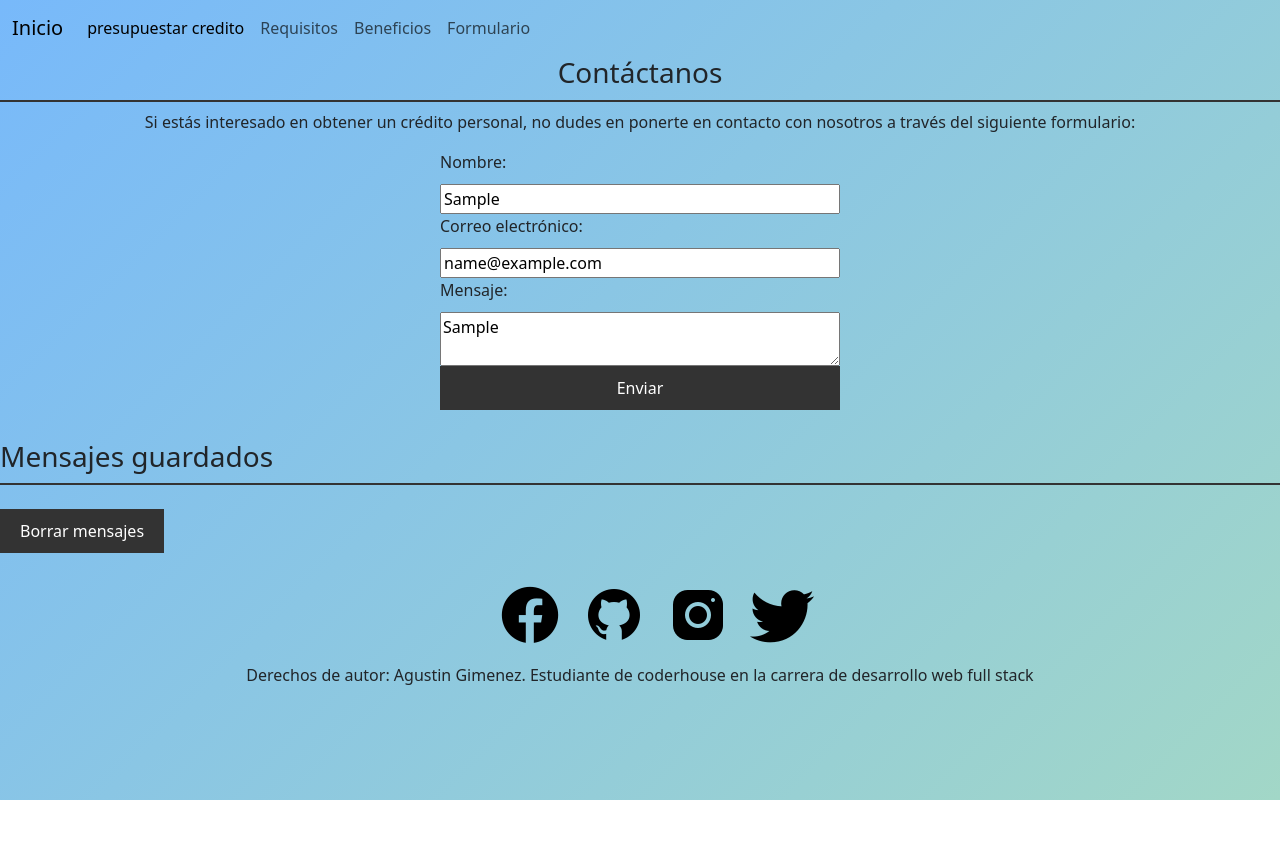
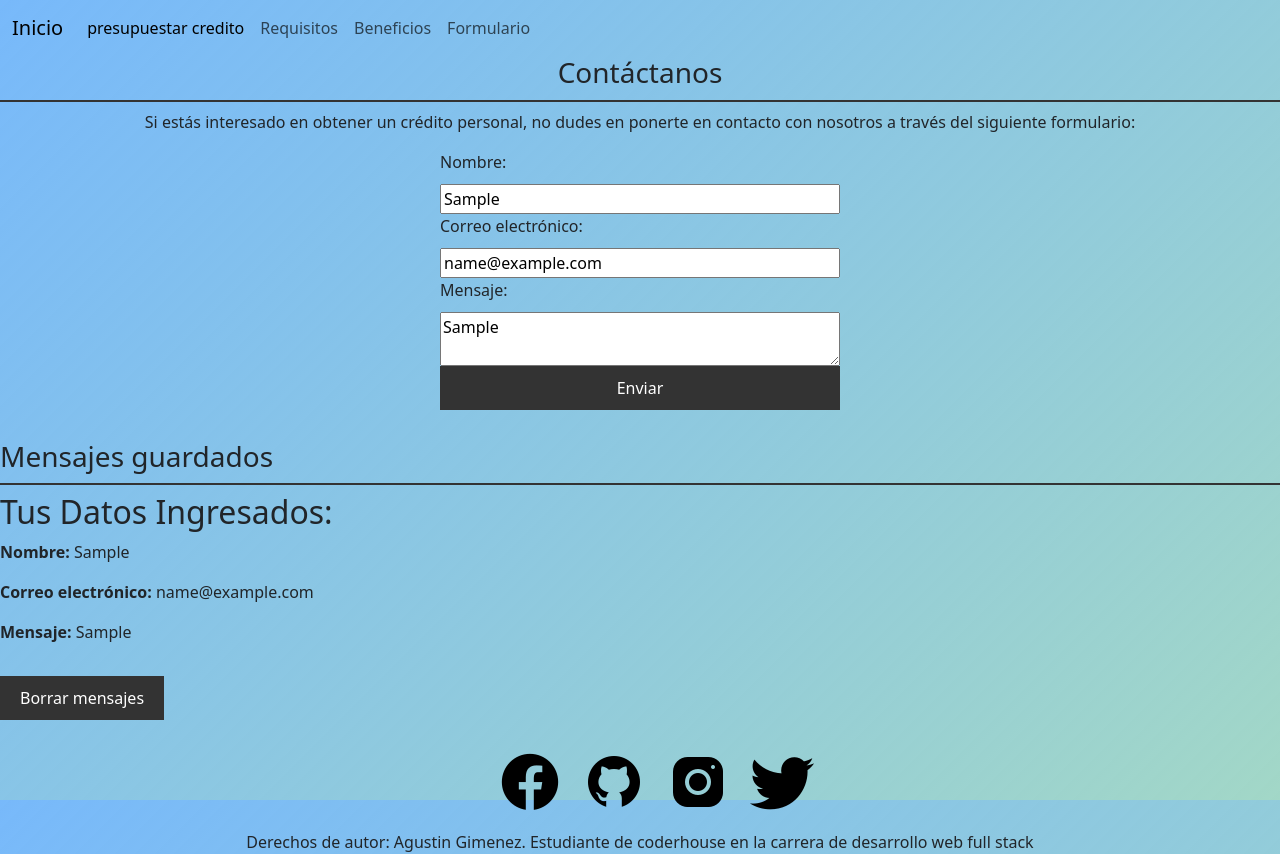
Before and after one commit to agusgmnz/proyecto-final-js-Gimenez, a plain HTML site: page pages/formulario.html in a window 1280 px wide. Both pictures are taken after typing "Sample", "name@example.com", "Sample" into the empty fields and a click on the button "Enviar". Before the commit the page ends 800 px from the top, so only its background shows below. Drawn offline with nearby package versions, Linux system fonts and the light colour scheme; no server answers.

Commit message:
agregue dom al codigo

```diff
--- a/js/main-formulario.js
+++ b/js/main-formulario.js
@@ -2,11 +2,12 @@ document.addEventListener("DOMContentLoaded", async function () {
   const contactForm = document.getElementById("contactForm");
   const messageList = document.getElementById("messageList");
   const clearMessagesBtn = document.getElementById("clearMessages");
+  const userDataSection = document.getElementById("userData");
 
   // Cargar el archivo JSON utilizando fetch en una función asincrónica
   async function fetchUsers() {
     try {
-      const response = await fetch("users.json");
+      const response = await fetch("../users.json");
       const data = await response.json();
       return data.users; // Retorna el array de usuarios
     } catch (error) {
@@ -35,11 +36,13 @@ document.addEventListener("DOMContentLoaded", async function () {
     localStorage.setItem("messages", JSON.stringify(savedMessages));
 
     displayMessages();
+    displayUserData(formData);
   });
 
   clearMessagesBtn.addEventListener("click", function () {
     localStorage.removeItem("messages");
     messageList.innerHTML = "";
+    userDataSection.innerHTML = "";
   });
 
   async function displayMessages() {
@@ -65,5 +68,14 @@ document.addEventListener("DOMContentLoaded", async function () {
     });
   }
 
+  function displayUserData(userData) {
+    userDataSection.innerHTML = `
+        <h2>Tus Datos Ingresados:</h2>
+        <p><strong>Nombre:</strong> ${userData.name}</p>
+        <p><strong>Correo electrónico:</strong> ${userData.email}</p>
+        <p><strong>Mensaje:</strong> ${userData.message}</p>
+    `;
+  }
+
   displayMessages();
 });
--- a/pages/formulario.html
+++ b/pages/formulario.html
@@ -79,6 +79,7 @@
         <section class="saved-messages">
 
         <h3>Mensajes guardados</h3>
+        <div id="userData"></div>
 
         <ul id="messageList"></ul>
 
```
